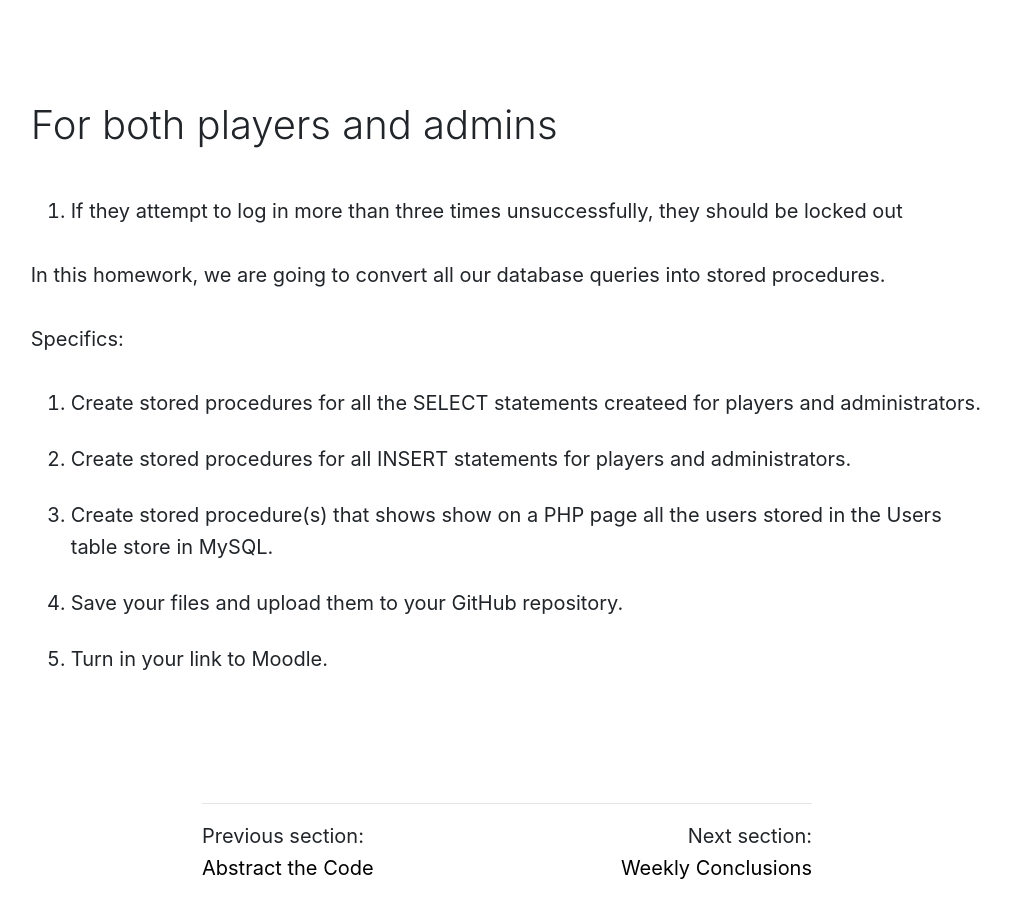
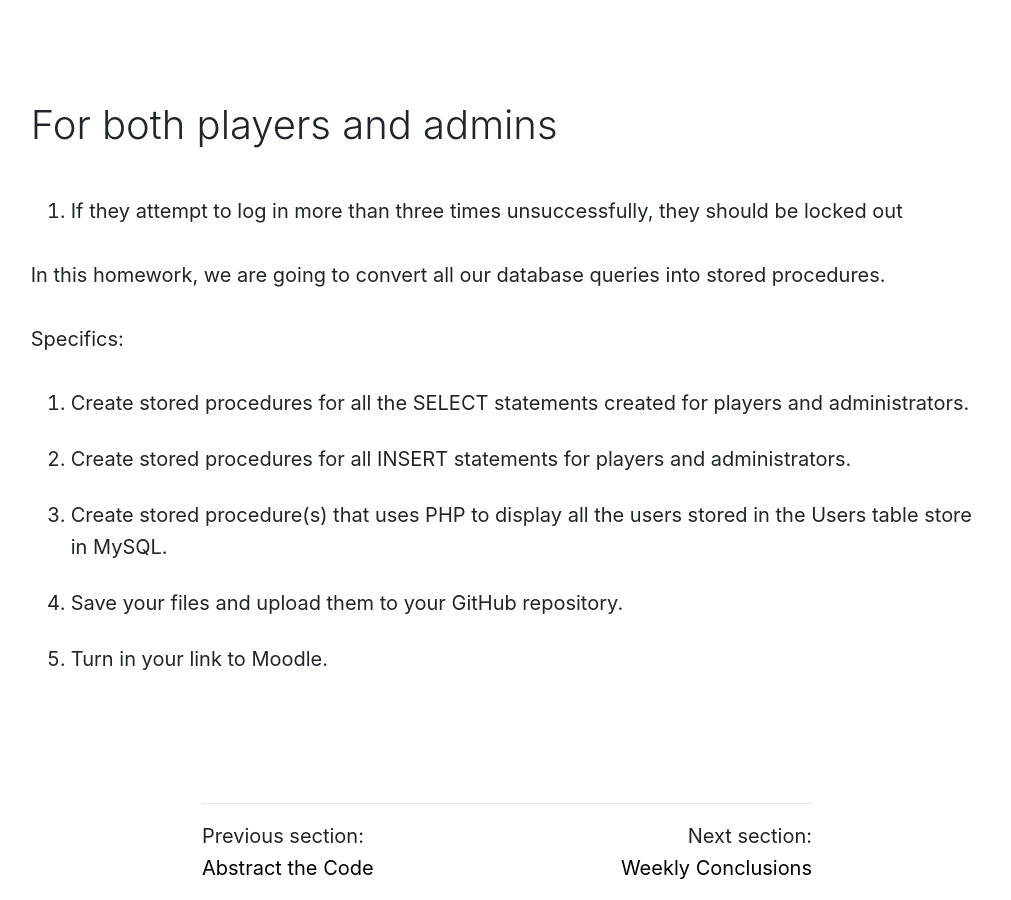
Before and after one commit to Montana-Media-Arts/461_WebServer-Fall2020, a Jekyll site: the page built from modules/week-10/_posts/2017-02-10-homework.md, in a window 1280 px wide and 900 px high, scrolled down 1566 px. Shown: the whole window, without its empty margins (133-1144 px from the left). Built offline with Jekyll 4.4.1, drawn with Linux system fonts in a browser that asks for light colours; nearby versions of some CDN libraries; a script that is not in the unit is left out.

Commit message:
Update 2017-02-10-homework.md

```diff
--- a/modules/week-10/_posts/2017-02-10-homework.md
+++ b/modules/week-10/_posts/2017-02-10-homework.md
@@ -33,8 +33,8 @@ In this homework, we are going to convert all our database queries into stored p
 
 Specifics:
 
-1. Create stored procedures for all the SELECT statements createed for players and administrators.
+1. Create stored procedures for all the SELECT statements created for players and administrators.
 2. Create stored procedures for all INSERT statements for players and administrators.
-3. Create stored procedure(s) that shows show on a PHP page all the users stored in the Users table store in MySQL.
+3. Create stored procedure(s) that uses PHP to display all the users stored in the Users table store in MySQL.
 4. Save your files and upload them to your GitHub repository.
 5. Turn in your link to Moodle.
```
